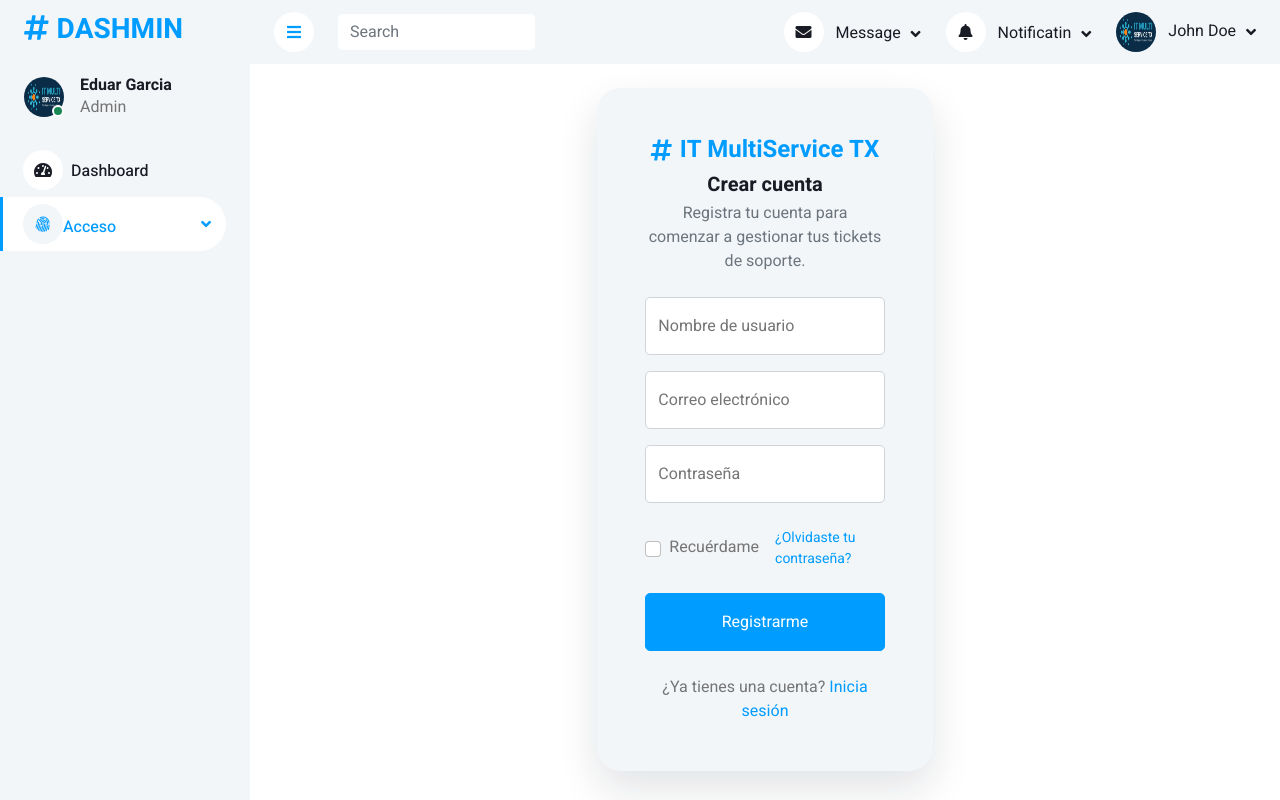
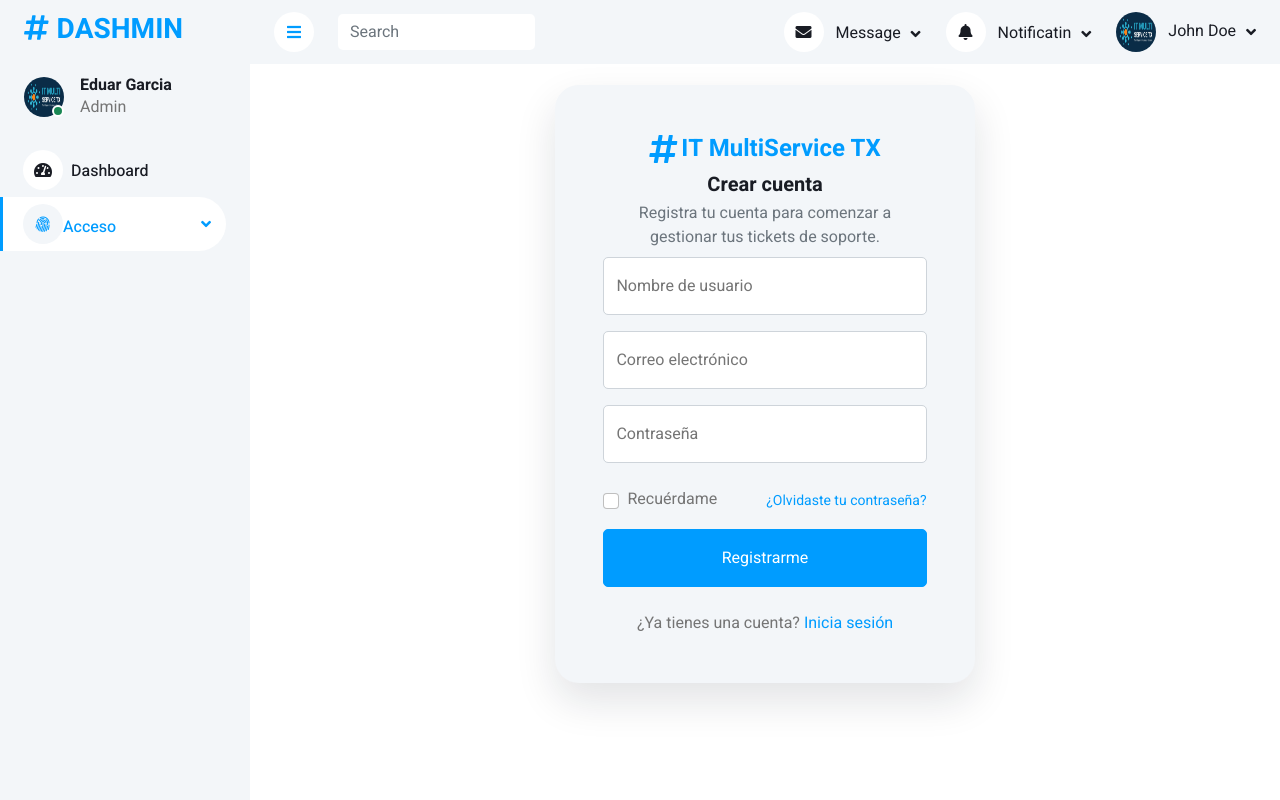
Before and after one commit to EDUARX24/Tickets-AI, a Flask app: page /register in a window 1280 px wide. Run offline with Flask 3, Linux system fonts and the light colour scheme; some libraries are stand-ins or nearby versions.

Commit message:
IMP - rutas auth & clientes

```diff
--- a/app/auth/routes.py
+++ b/app/auth/routes.py
@@ -166,7 +166,12 @@ def login():
                         'redirect': url_for('client_admin.create_company')
                     }
                     return render_template("notification.html", data=data)
-
+            # ─────────────────────────────────────────────
+            # ROL: sysAdmin
+            # ─────────────────────────────────────────────
+            elif user["role"] == "admin_tech":
+                success_data['redirect'] = url_for("admin.tech_dashboard")
+                return render_template("notification.html", data=success_data)
             # ─────────────────────────────────────────────
             # Otros roles
             # ─────────────────────────────────────────────
@@ -187,7 +192,7 @@ def login():
 
 
 
-
+#ENDPoint for logout
 @auth_bp.route("/logout")
 def logout():
     session.clear()
--- a/app/templates/auth/register.html
+++ b/app/templates/auth/register.html
@@ -5,7 +5,7 @@
 
 <style>
   .auth-wrapper {
-    min-height: 90vh;
+    min-height: 80vh;
   }
 
   .auth-card {
@@ -15,15 +15,14 @@
 </style>
 
 <div class="container-fluid auth-wrapper d-flex align-items-center justify-content-center">
-  <div class="col-11 col-sm-8 col-md-6 col-lg-4 col-xl-4">
-
+  <div class="col-12 col-sm-8 col-md-6 col-lg-5 col-xl-5">
     <form method="post" action="{{ url_for('auth.register') }}">
-      <div class="bg-light auth-card p-4 p-sm-5 my-4">
+      <div class="bg-light auth-card p-3 p-sm-5 my-1">
 
         <!-- Encabezado centrado -->
-        <div class="text-center mb-4">
+        <div class="text-center mb-2">
           <div class="d-inline-flex align-items-center mb-2">
-            <i class="fa fa-hashtag me-2 text-primary fs-4"></i>
+            <i class="fa fa-hashtag me-1 text-primary fs-2"></i>
             <span class="h4 mb-0 text-primary fw-bold">IT MultiService TX</span>
           </div>
 
@@ -50,7 +49,7 @@
         </div>
 
         <!-- Recuérdame + Olvidó contraseña -->
-        <div class="d-flex align-items-center justify-content-between gap-3 mb-4">
+        <div class="d-flex align-items-center justify-content-between gap-3 mb-3">
           <div class="form-check d-flex align-items-center gap-2">
             <input type="checkbox" class="form-check-input" id="exampleCheck1">
             <label class="form-check-label" for="exampleCheck1">Recuérdame</label>
@@ -72,8 +71,6 @@
 
       </div>
     </form>
-
   </div>
 </div>
-
 {% endblock %}
```
Also changed, not shown: app/clients/routes.py (+9 -1 lines), 3 other files.
